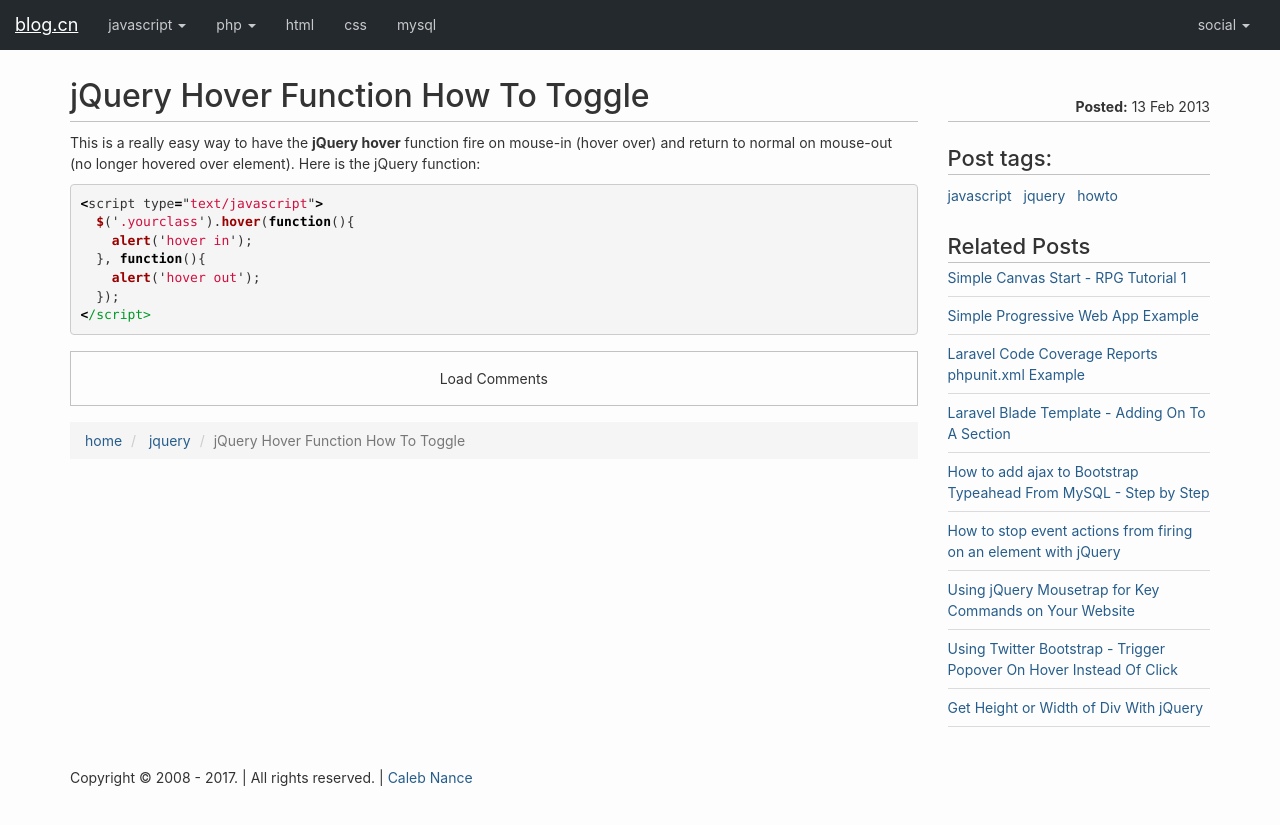
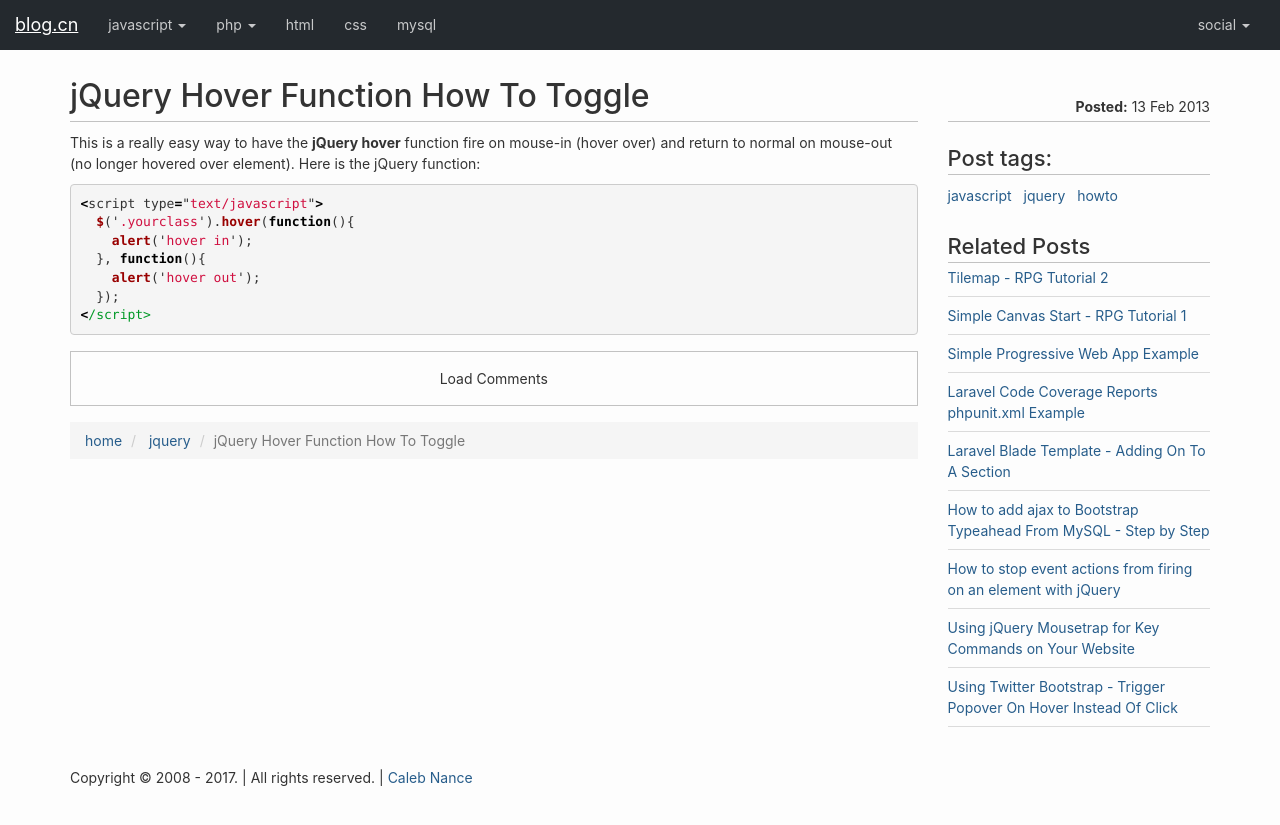
Before and after one commit to calebnance/jekyll_blog-calebnance, a Jekyll site: the page built from _posts/jquery/2013-02-13-jquery-hover-function-how-to-toggle.markdown, in a window 1280 px wide. Shown: the top 825 px of the page. Built offline with Jekyll 4.4.1, drawn with Linux system fonts in a browser that asks for light colours.

Commit message:
few small updates and the second tutorial for phaser started

```diff
--- a/_includes/head.html
+++ b/_includes/head.html
@@ -33,7 +33,7 @@
   <meta name="apple-mobile-web-app-status-bar-style" content="black">
 
   <link rel="stylesheet" href="{{ "/assets/css/bootstrap.min.css" | relative_url }}">
-  <link rel="stylesheet" href="{{ "/assets/css/main.css?v=2" | relative_url }}">
+  <link rel="stylesheet" href="{{ "/assets/css/main.css" | relative_url }}">
 
   <link rel="canonical" href="{{ page.url | replace:'index.html','' | absolute_url }}">
   <link rel="alternate" type="application/rss+xml" title="{{ site.title | escape }}" href="{{ "/feed.xml" | relative_url }}">
--- a/_includes/head_phaser-2.6.2.html
+++ b/_includes/head_phaser-2.6.2.html
@@ -18,8 +18,8 @@
   {% if jekyll.environment == 'production' and site.google_analytics %}
     {% include google-analytics.html %}
   {% endif %}
-  <!-- <script src="https://cdnjs.cloudflare.com/ajax/libs/phaser/2.6.2/phaser.min.js"></script> -->
-  <script src="/assets/js/tutorial/phaser/v2.6.2.min.js"></script>
+  <script src="https://cdnjs.cloudflare.com/ajax/libs/phaser/2.6.2/phaser.min.js"></script>
+  <!-- <script src="/assets/js/tutorial/phaser/v2.6.2.min.js"></script> -->
   <style>
       body {
         color: #24292e;
--- a/service-worker.js
+++ b/service-worker.js
@@ -5,12 +5,12 @@
 
       return cache.addAll([
         '/',
-        '/index.html?v=' + v,
+        '/index.html',
         '/assets/css/bootstrap.min.css',
-        '/assets/css/main.css?v=' + v,
+        '/assets/css/main.css',
         '/assets/js/jquery-3.1.1.min.js',
         '/assets/js/bootstrap.min.js',
-        '/assets/js/scripts.min.js?v=' + v
+        '/assets/js/scripts.min.js'
       ])
       .then(() => self.skipWaiting());
     })
```
Also changed, not shown: _posts/phaser/2017-07-19-tilemap.markdown (added, +9 -0 lines).
